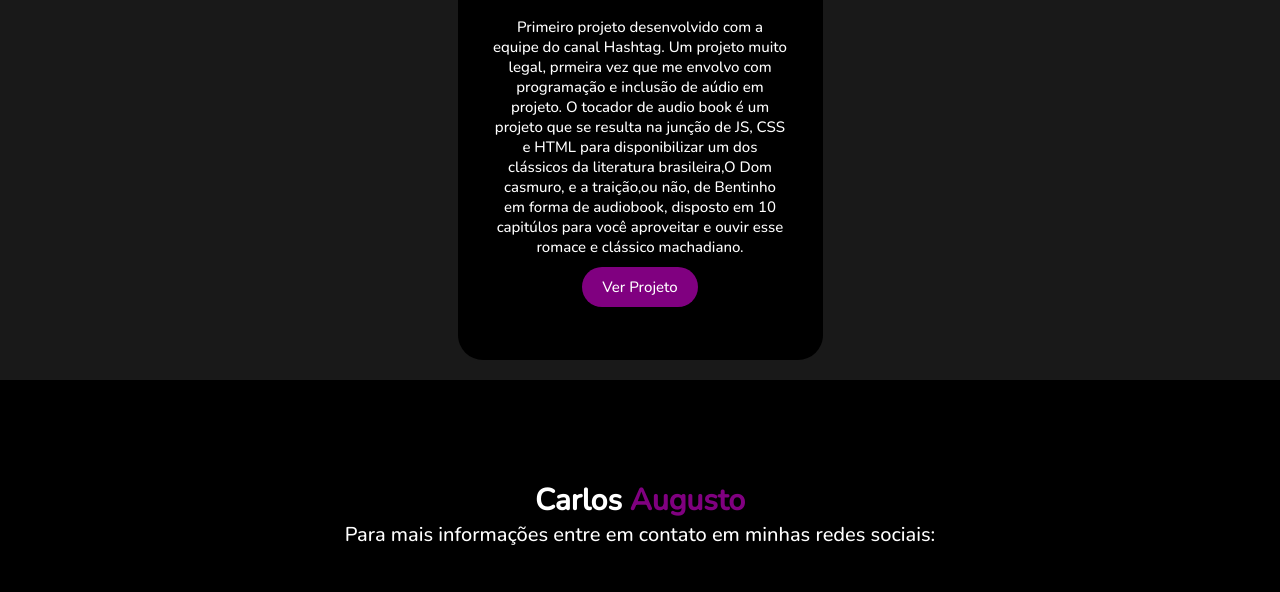
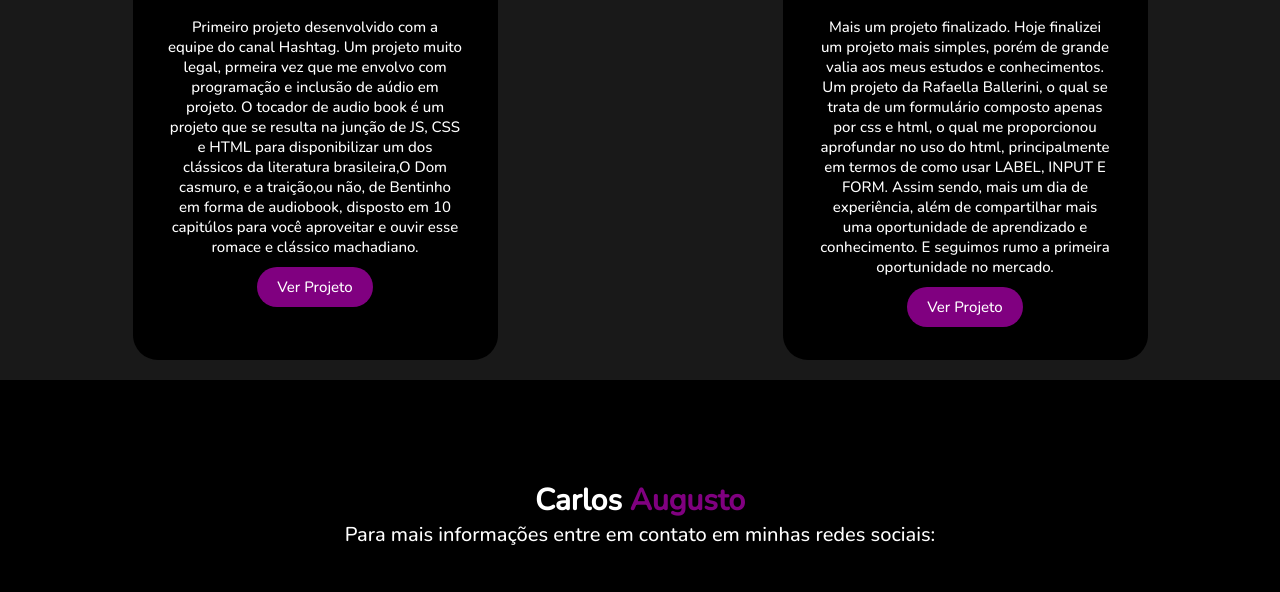
Before and after one commit to carlos04js/Portifolio-2024, a plain HTML site: page index.html in a window 1280 px wide. Shown: the part 2455-3047 px from the top of the page. Drawn offline with nearby package versions, Linux system fonts and the light colour scheme; grey boxes are pictures that could not be loaded.

Commit message:
Update de novo projeto
Adicionando o projeto de formulário no portifólio!

```diff
--- a/index.html
+++ b/index.html
@@ -127,6 +127,21 @@
                 <a href="
                 https://carlos04js.github.io/TOCADOR-DE-AUDIO./" target="_blank">Ver Projeto</a>
             </div>
+            <div class="card">
+                <img src="./imagens/share.png">
+                <h5>Formulário de cadastro</h5>
+                <p>
+                    Mais um projeto finalizado.
+                    Hoje finalizei um projeto mais simples, porém de grande valia aos meus estudos e conhecimentos. Um
+                    projeto da Rafaella Ballerini, o qual se trata de um formulário composto apenas por css e html, o
+                    qual me proporcionou aprofundar no uso do html, principalmente em termos de como usar LABEL, INPUT E
+                    FORM.
+                    Assim sendo, mais um dia de experiência, além de compartilhar mais uma oportunidade de aprendizado e
+                    conhecimento.
+                    E seguimos rumo a primeira oportunidade no mercado. </p>
+                <a href="
+                https://carlos04js.github.io/formulario/ "target="_blank">Ver Projeto</a>
+            </div>
 
         </div>
 
```
Also changed, not shown: imagens/share.png (added).
